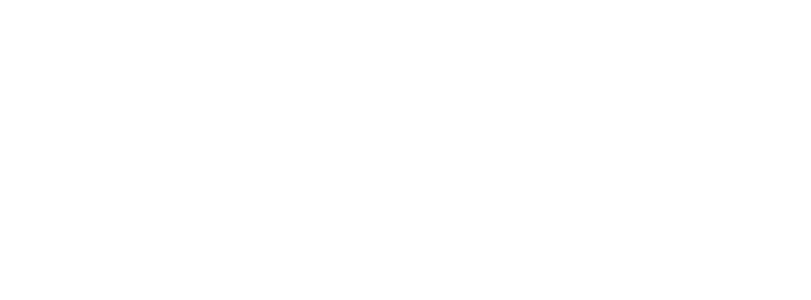
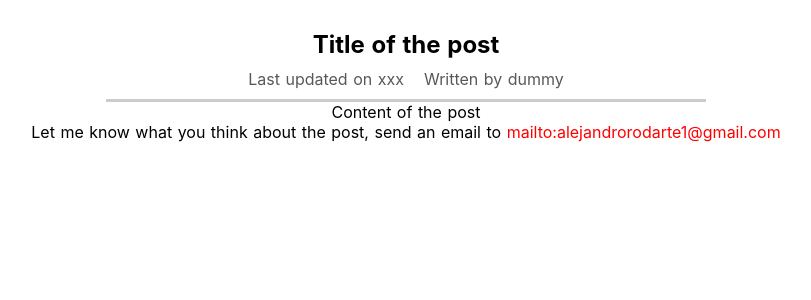
Before and after one commit to AlejandroRodarte/course-nuxt-blog-app, a Nuxt app: page /posts/1 in a window 1280 px wide. Before the commit this address had no page. Shown: the top 300 px of the page, without its empty margins (234-1045 px from the left). Built offline with nearby package versions, Linux system fonts and the light colour scheme.

Commit message:
26. Creating the Main "Sections" (Pages)

```diff
--- /dev/null
+++ b/pages/about/index.vue
@@ -0,0 +1,16 @@
+<template>
+  <div class="about-page">
+    <h1>This is my absolutely fantastic "About Me" Page!</h1>
+    <p>Lorem ipsum, dolor sit amet consectetur adipisicing elit. Totam officiis ab voluptatibus assumenda error quas deleniti eius? Suscipit, numquam? Quis aliquid non animi numquam amet voluptas dolorum sunt aspernatur commodi?</p>
+    <p>Lorem ipsum, dolor sit amet consectetur adipisicing elit. Totam officiis ab voluptatibus assumenda error quas deleniti eius? Suscipit, numquam? Quis aliquid non animi numquam amet voluptas dolorum sunt aspernatur commodi?</p>
+    <p>Lorem ipsum, dolor sit amet consectetur adipisicing elit. Totam officiis ab voluptatibus assumenda error quas deleniti eius? Suscipit, numquam? Quis aliquid non animi numquam amet voluptas dolorum sunt aspernatur commodi?</p>
+    <p>Lorem ipsum, dolor sit amet consectetur adipisicing elit. Totam officiis ab voluptatibus assumenda error quas deleniti eius? Suscipit, numquam? Quis aliquid non animi numquam amet voluptas dolorum sunt aspernatur commodi?</p>
+  </div>
+</template>
+
+<style scoped>
+.about-page {
+  text-align: center;
+  padding: 30px;
+}
+</style>
--- /dev/null
+++ b/pages/posts/_id/index.vue
@@ -0,0 +1,99 @@
+<template>
+
+  <div class="single-post-page">
+
+    <section class="post">
+
+      <h1 class="post-title">
+        Title of the post
+      </h1>
+
+      <div class="post-details">
+
+        <div class="post-detail">
+          Last updated on xxx
+        </div>
+
+        <div class="post-detail">
+          Written by dummy
+        </div>
+
+      </div>
+
+      <p class="post-content">
+        Content of the post
+      </p>
+
+    </section>
+
+    <section class="post-feedback">
+
+      <p>
+
+        Let me know what you think about the post, send an email to
+
+        <a href="mailto:alejandrorodarte1@gmail.com">
+          mailto:alejandrorodarte1@gmail.com
+        </a>
+
+      </p>
+
+    </section>
+
+  </div>
+
+</template>
+
+<style scoped>
+.single-post-page {
+  padding: 30px;
+  text-align: center;
+  box-sizing: border-box;
+}
+
+.post {
+  width: 100%;
+}
+
+@media (min-width: 768px) {
+  .post {
+    width: 600px;
+    margin: auto;
+  }
+}
+
+.post-title {
+  margin: 0;
+}
+
+.post-details {
+  padding: 10px;
+  box-sizing: border-box;
+  border-bottom: 3px solid #ccc;
+  display: flex;
+  justify-content: center;
+  align-items: center;
+  flex-direction: column;
+}
+
+@media (min-width: 768px) {
+  .post-details {
+    flex-direction: row;
+  }
+}
+
+.post-detail {
+  color: rgb(88, 88, 88);
+  margin: 0 10px;
+}
+
+.post-feedback a {
+  color: red;
+  text-decoration: none;
+}
+
+.post-feedback a:hover,
+.post-feedback a:active {
+  color: salmon;
+}
+</style>
--- /dev/null
+++ b/pages/posts/index.vue
@@ -0,0 +1,13 @@
+<template>
+  <div class="posts-page">
+
+  </div>
+</template>
+
+<style scoped>
+.posts-page {
+  display: flex;
+  justify-content: center;
+  align-items: center;
+}
+</style>
```
